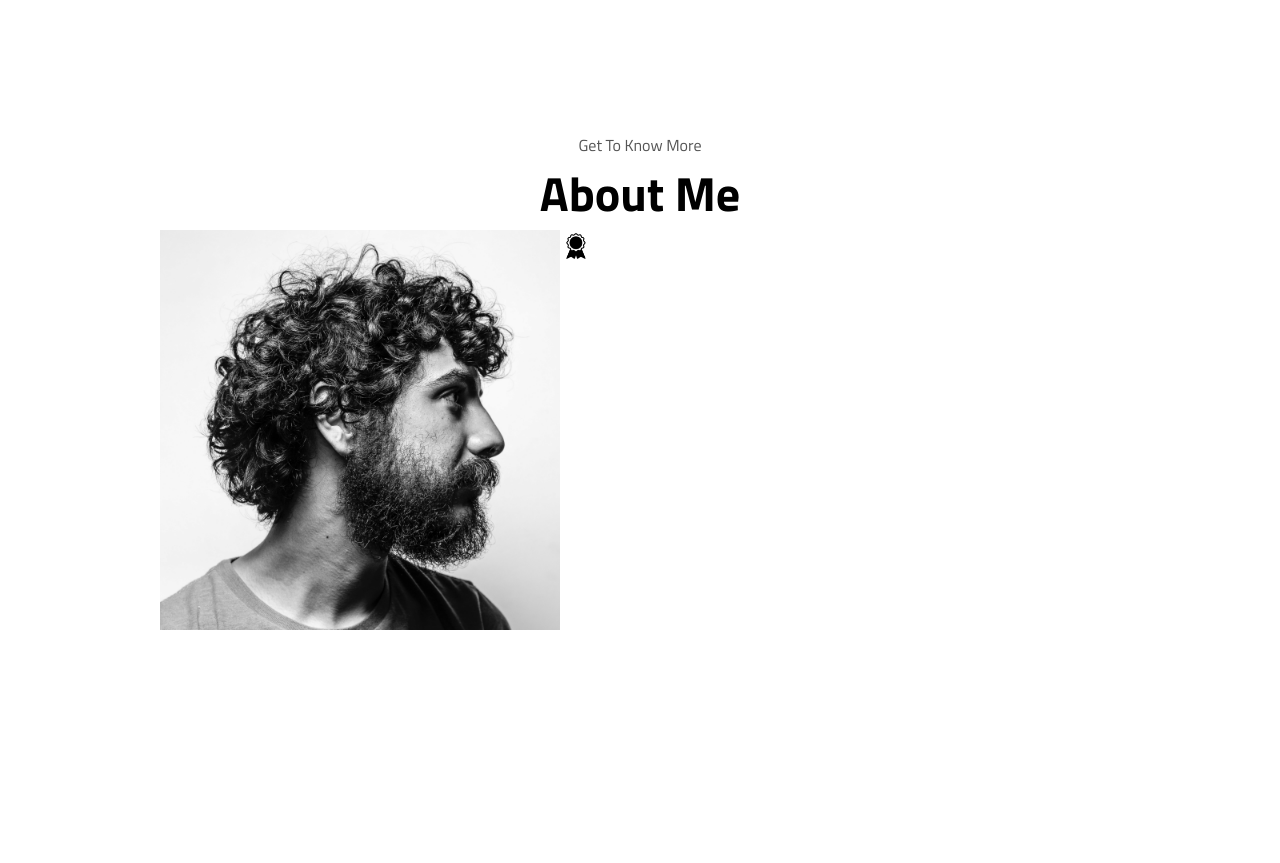
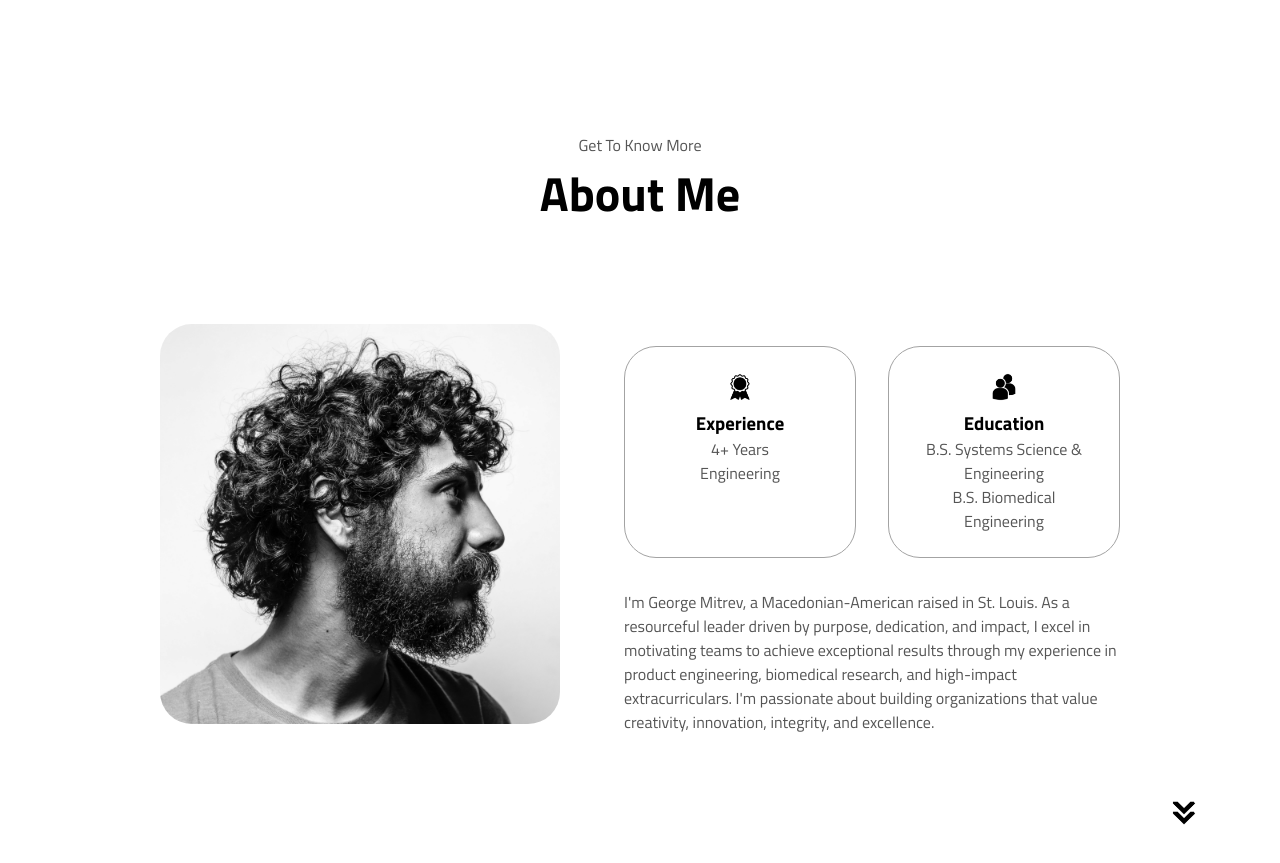
Before and after one commit to GeorgeMitrev/personal-website, a plain HTML site: page v3/index.html in a window 1280 px wide. Shown: the part 619-1482 px from the top of the page. Drawn offline with Linux system fonts and the light colour scheme.

Commit message:
unfinished, v0.2

```diff
--- a/v3/index.html
+++ b/v3/index.html
@@ -62,11 +62,24 @@
                 <img src="./assets/about-pic.png" alt="Second Profile Picture" class="about-pic"/>
             </div>
             <div class="about-details-container">
-                <div class="details-container">
-                    <img src="./assets/experience.png" alt="Experience Icon" class="icon"/>
+                <div class="about-containers">
+                    <div class="details-container">
+                        <img src="./assets/experience.png" alt="Experience Icon" class="icon"/>
+                        <h3>Experience</h3>
+                        <p>4+ Years <br />Engineering</p>
+                    </div>
+                    <div class="details-container">
+                        <img src="./assets/education.png" alt="Education Icon" class="icon"/>
+                        <h3>Education</h3>
+                        <p>B.S. Systems Science & Engineering <br /> B.S. Biomedical Engineering</p>
+                    </div>
+                </div>
+                <div class="text-container">
+                    <p>I'm George Mitrev, a Macedonian-American raised in St. Louis. As a resourceful leader driven by purpose, dedication, and impact, I excel in motivating teams to achieve exceptional results through my experience in product engineering, biomedical research, and high-impact extracurriculars. I'm passionate about building organizations that value creativity, innovation, integrity, and excellence.</p>
                 </div>
             </div>
         </div>
+        <img src="./assets/arrow.png" alt="Arrow to Next Section" class="icon arrow" onclick="location.href='./#experience'">
     </section>
 
 
--- a/v3/style.css
+++ b/v3/style.css
@@ -247,3 +247,53 @@ section {
 .btn-container {
     gap: 1rem;
 }
+
+#about {
+    position: relative;
+}
+
+.about-containers {
+    gap: 2rem;
+    margin-bottom: 2rem;
+    margin-top: 2rem;
+}
+
+.about-details-container {
+    justify-content: center;
+    flex-direction: column;
+}
+
+.about-containers, .about-details-container {
+    display: flex;
+}
+
+.about-pic {
+    border-radius: 2rem;
+}
+
+.arrow {
+    position: absolute;
+    right: -5rem;
+    bottom: 2.5rem;
+}
+
+.details-container {
+    padding: 1.5rem;
+    flex: 1;
+    background: white;
+    border-radius: 2rem;
+    border: rgb(53, 53, 53) 0.1rem solid;
+    border-color: rgb(163,163,163);
+    text-align: center;
+}
+
+.section-container {
+    gap: 4rem;
+    height: 80%;
+}
+
+.section__pic-container {
+    height: 400px;
+    width: 400px;
+    margin: auto 0; /* auto top and bottom, 0 on sides*/
+}
```
Also changed, not shown: README.md.
